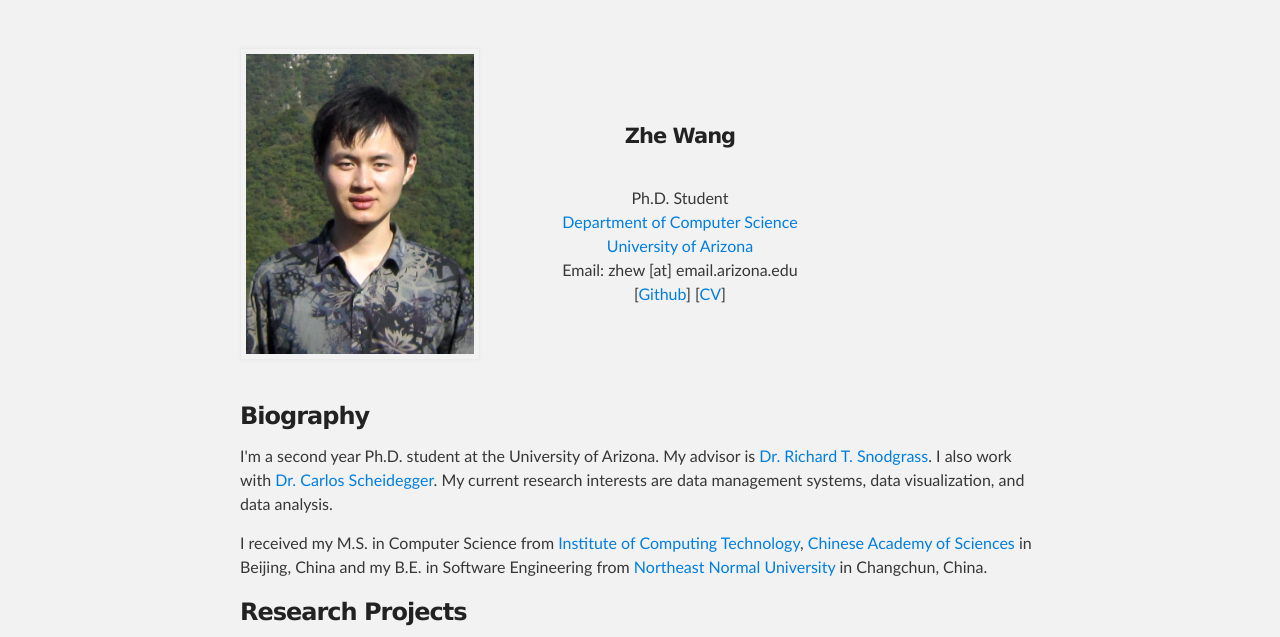
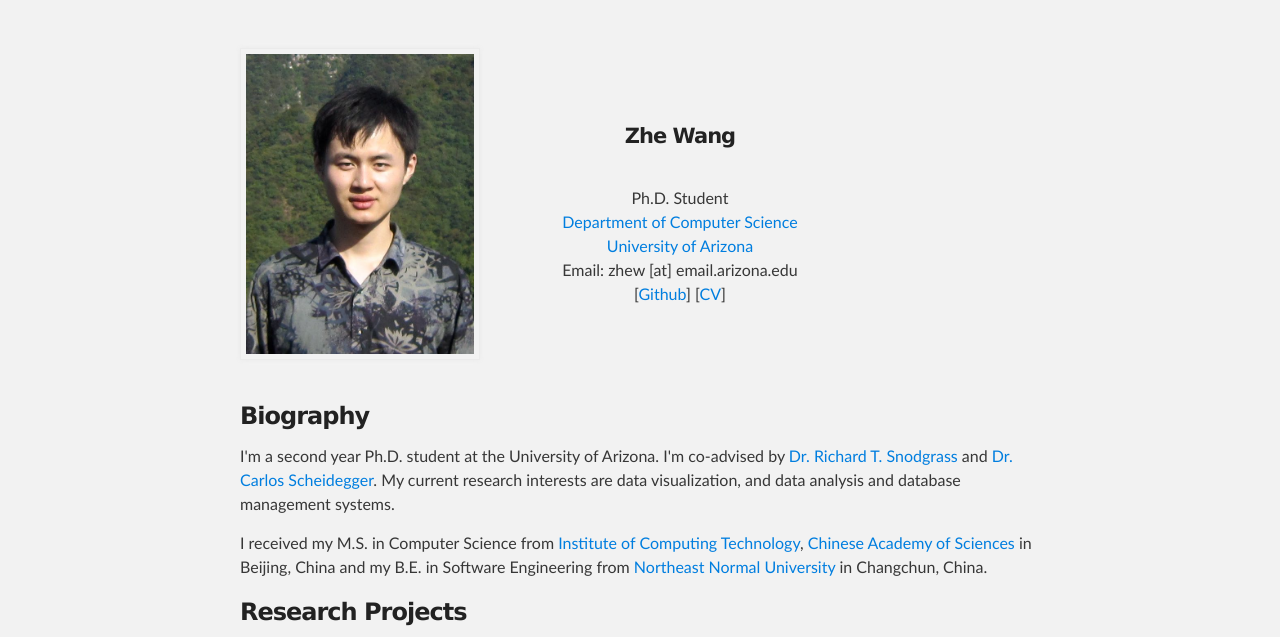
Before and after one commit to zhewang/zhewang.github.io, a plain HTML site: page index.html in a window 1280 px wide. Shown: the part 146-783 px from the top of the page. Drawn offline with Linux system fonts and the light colour scheme.

Commit message:
update bio

```diff
--- a/index.html
+++ b/index.html
@@ -52,7 +52,7 @@
             </div>
 
             <h3>Biography</h3>
-            <p>I'm a second year Ph.D. student at the University of Arizona. My advisor is <a href="http://www.cs.arizona.edu/people/rts/">Dr. Richard T. Snodgrass</a>. I also work with <a href="http://cscheid.net/">Dr. Carlos Scheidegger</a>. My current research interests are data management systems, data visualization, and data analysis.</p>
+            <p>I'm a second year Ph.D. student at the University of Arizona. I'm co-advised by <a href="http://www.cs.arizona.edu/people/rts/">Dr. Richard T. Snodgrass</a> and <a href="http://cscheid.net/">Dr. Carlos Scheidegger</a>. My current research interests are data visualization, and data analysis and database management systems.</p>
 
             <p>I received my M.S. in Computer Science from <a href="http://english.ict.cas.cn">Institute of Computing Technology</a>, <a href="http://english.cas.cn">Chinese Academy of Sciences</a> in Beijing, China and my B.E. in Software Engineering from <a href="http://en.nenu.edu.cn">Northeast Normal University</a> in Changchun, China.</p>
 
```
